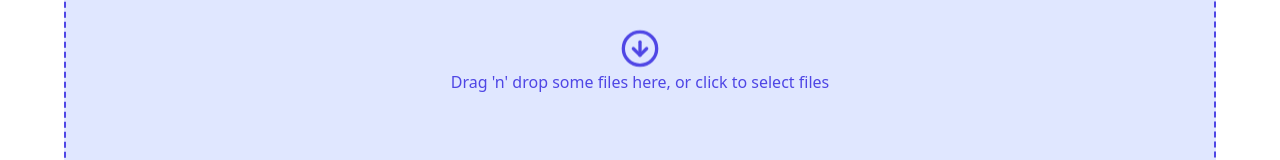
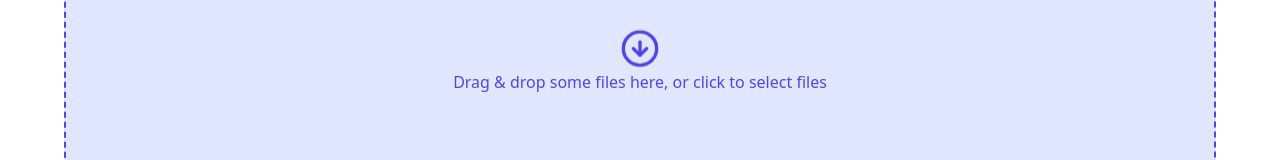
Before and after one commit to arjungsanal/dialog-pdf, a Next.js app: page /dashboard/upload in a window 1280 px wide. Shown: the part 243-403 px from the top of the page. Built offline with nearby package versions, Linux system fonts and the light colour scheme; no server answers.

Commit message:
(Error) FileUploader solved

```diff
--- a/components/FileUploader.tsx
+++ b/components/FileUploader.tsx
@@ -31,7 +31,7 @@
                     </>):(
                         <>
                             <CircleArrowDown className={'h-10 w-10 animate-bounce'}/>
-                    <p>Drag 'n' drop some files here, or click to select files</p>
+                    <p>Drag & drop some files here, or click to select files</p>
                         </>
                 ) }
             </div>
```
